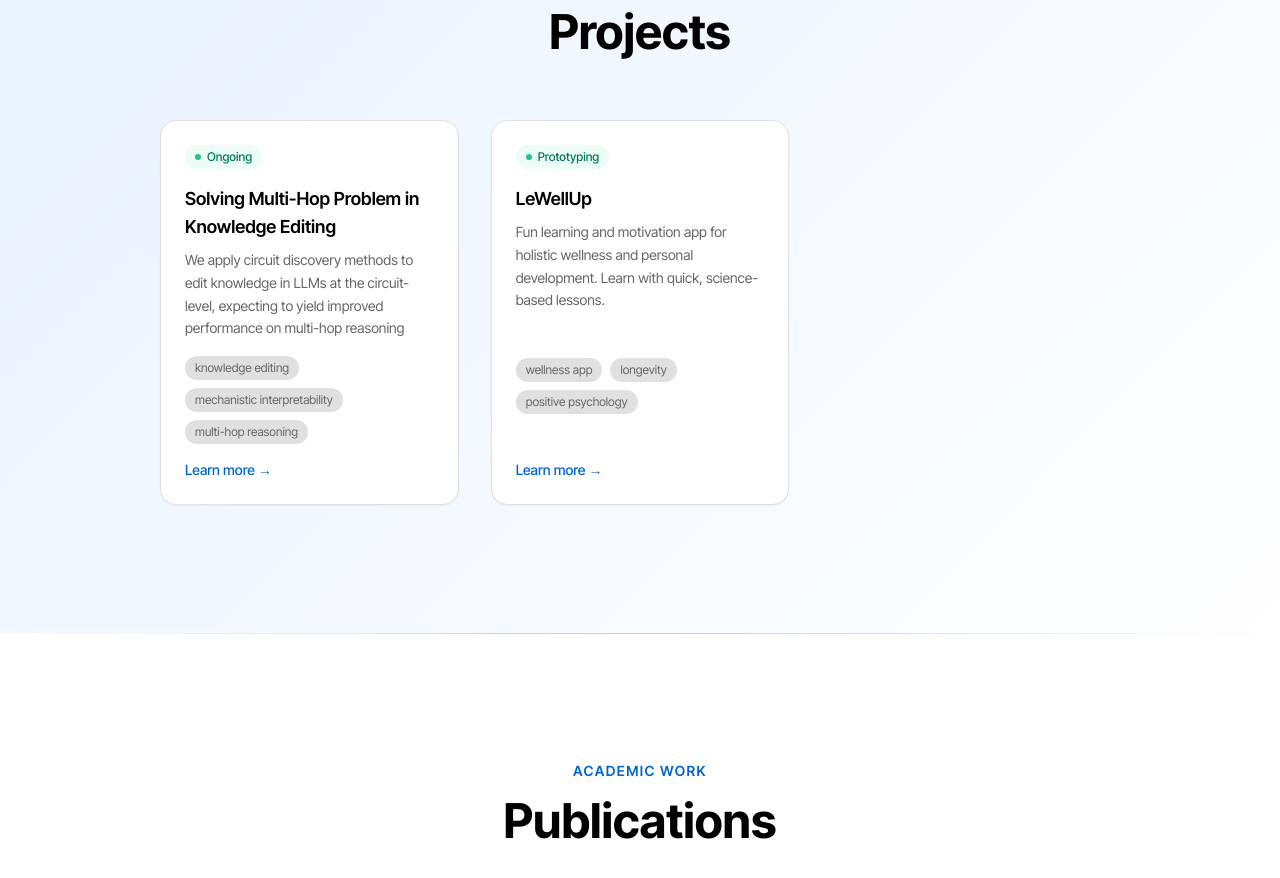
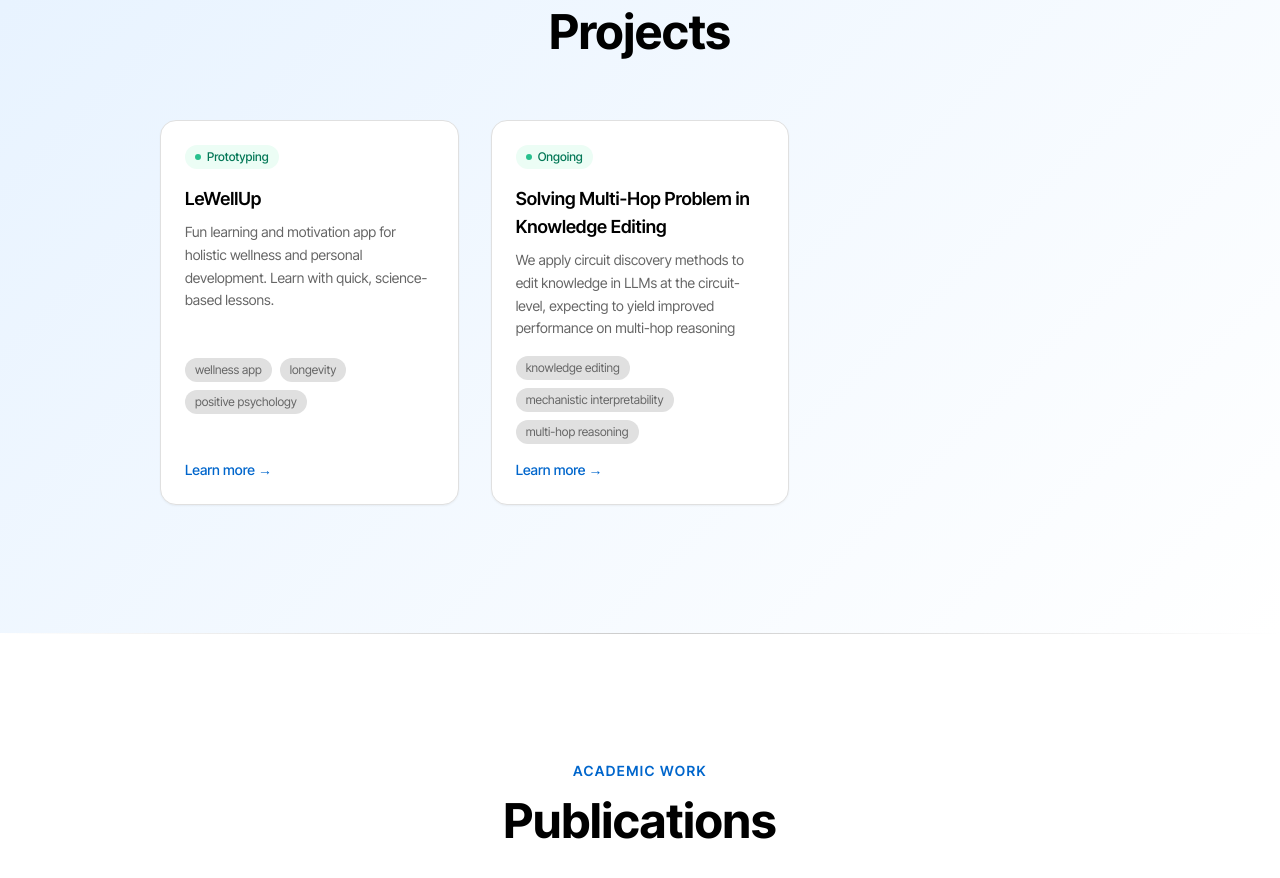
Before and after one commit to kimthangk/kimthangk.github.io, a React (Vite) app: page / in a window 1280 px wide. Shown: the part 2060-2938 px from the top of the page. Built offline with nearby package versions, Linux system fonts and the light colour scheme.

Commit message:
Update Projects.tsx

```diff
--- a/src/sections/Projects.tsx
+++ b/src/sections/Projects.tsx
@@ -24,18 +24,18 @@ export default function Projects() {
 
   const projects = [
     {
+      title: 'LeWellUp',
+      description: 'Fun learning and motivation app for holistic wellness and personal development. Learn with quick, science-based lessons.',
+      status: 'Prototyping',
+      tags: ['wellness app', 'longevity', 'positive psychology'],
+      link: 'https://claude.ai/public/artifacts/69dc13bd-f28a-4b09-9120-6a63a0a3ec55', // optional
+    },
+    {
       title: 'Solving Multi-Hop Problem in Knowledge Editing',
       description: 'We apply circuit discovery methods to edit knowledge in LLMs at the circuit-level, expecting to yield improved performance on multi-hop reasoning',
       status: 'Ongoing',
       tags: ['knowledge editing', 'mechanistic interpretability', 'multi-hop reasoning'],
       link: 'https://your-link.com', // optional
-    },
-    {
-      title: 'LeWellUp',
-      description: 'Fun learning and motivation app for holistic wellness and personal development. Learn with quick, science-based lessons.',
-      status: 'Prototyping',
-      tags: ['wellness app', 'longevity', 'positive psychology'],
-      link: 'https://claude.ai/public/artifacts/69dc13bd-f28a-4b09-9120-6a63a0a3ec55', // optional
     },
   ]
 
```
